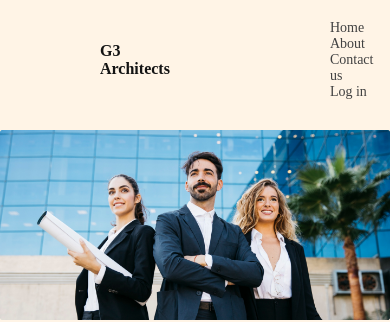
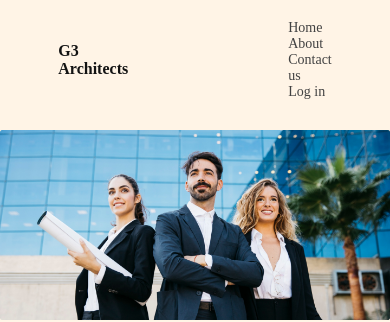
Before and after one commit to Jibonroy99/architect-web-projects, a plain HTML site: page index.html in a window 390 px wide. Shown: the top 322 px of the page. Drawn offline with Linux system fonts and the light colour scheme.

Commit message:
heading part changed

```diff
--- a/styles/style.css
+++ b/styles/style.css
@@ -359,6 +359,12 @@ hr {
 
 
     }
+    .heading {
+        display: flex;
+        padding: 20px 100px 10px 100px;
+        justify-content: center;
+        align-items: center;
+    }
 
     .navigation,
     ul,
```
